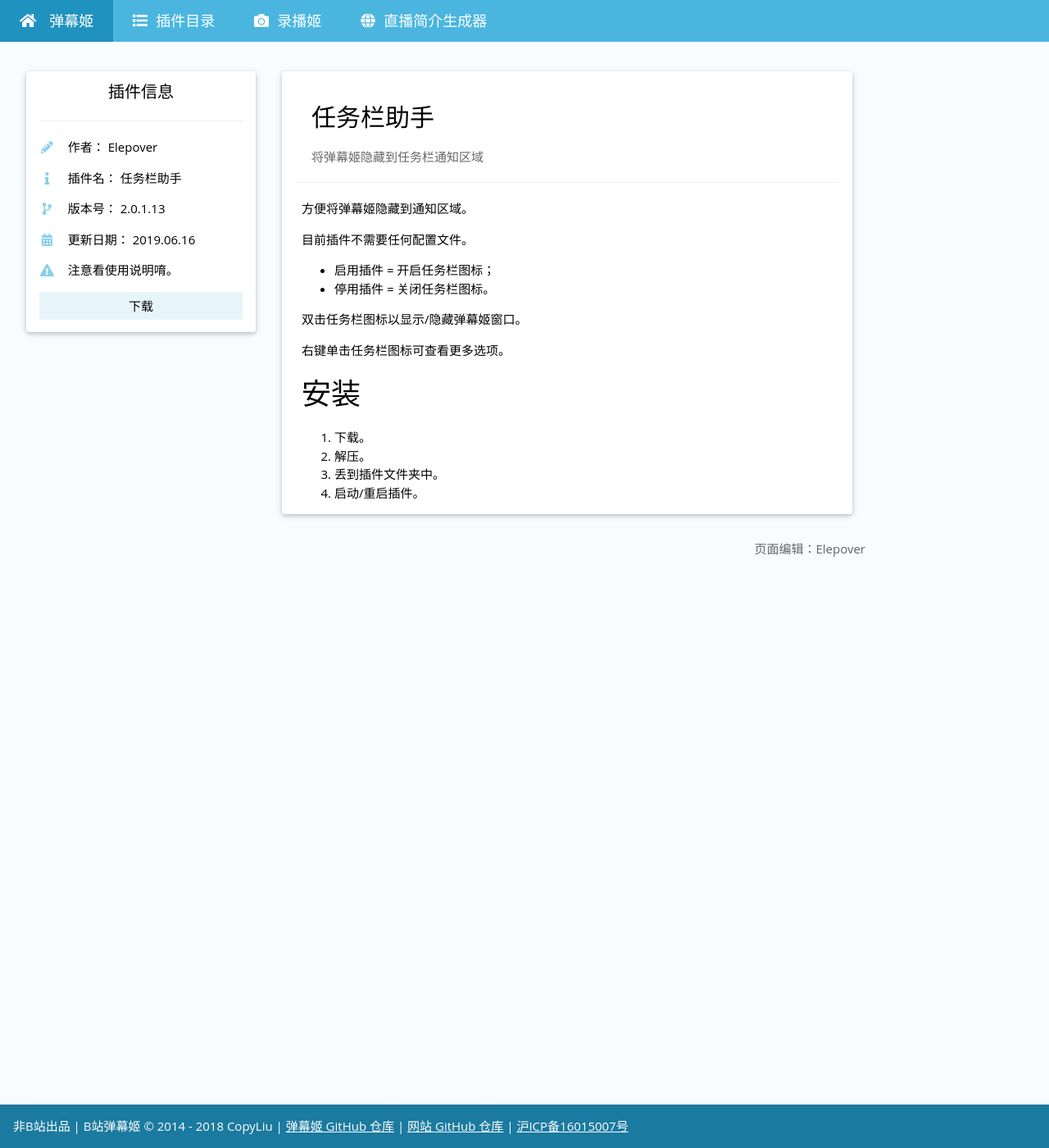
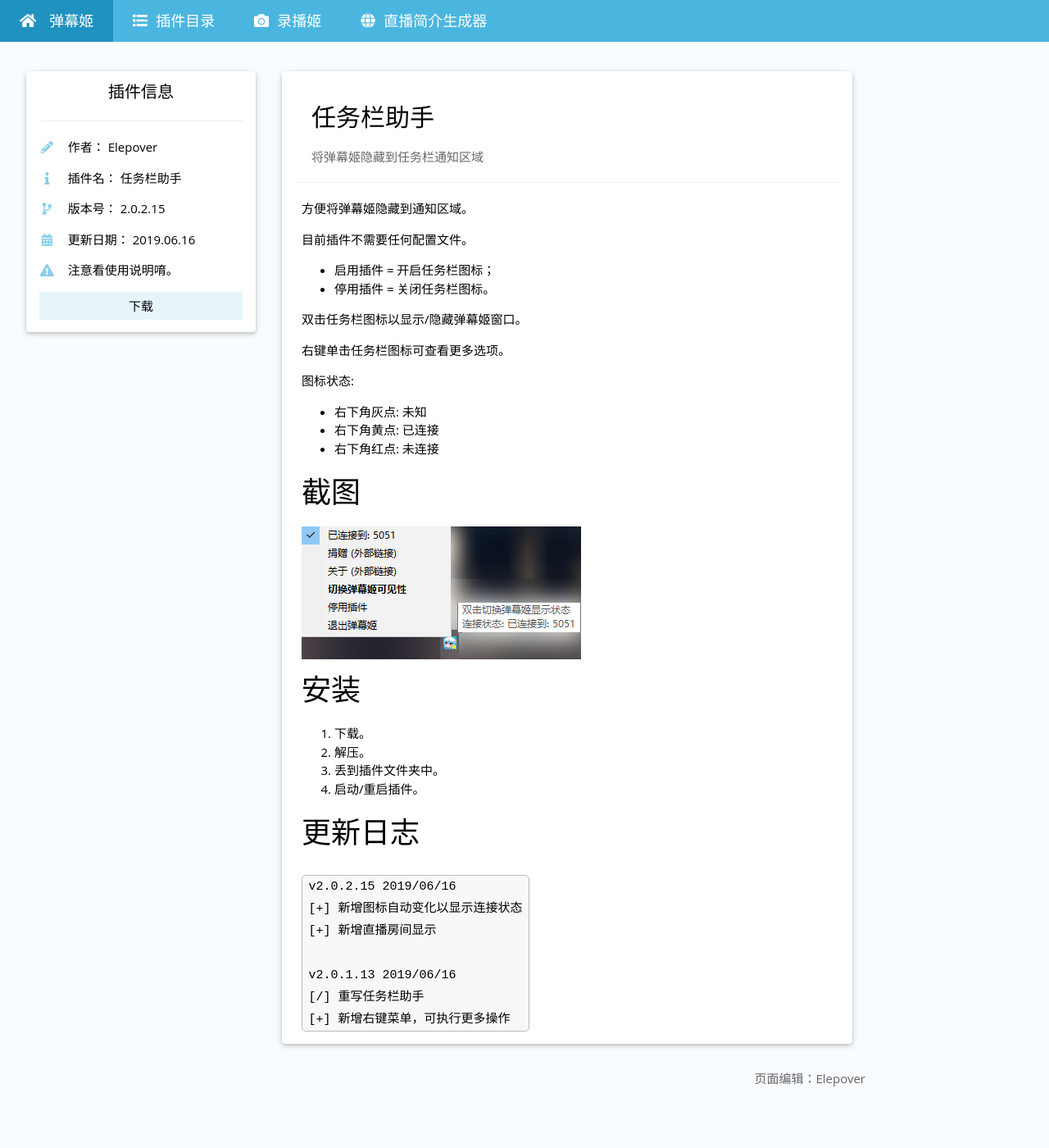
Before and after one commit to Bililive/www.danmuji.org, a Jekyll site: the page built from _plugin/DMJ_Taskbar.md, in a window 1280 px wide and 1400 px high. Shown: the whole window at 82% size. Built offline with Jekyll 4.4.1, drawn with Linux system fonts in a browser that asks for light colours.

Commit message:
update to 2.0.2.15

````diff
--- a/_plugin/DMJ_Taskbar.md
+++ b/_plugin/DMJ_Taskbar.md
@@ -5,8 +5,8 @@ auther: Elepover
 plugin_author: Elepover
 plugin_name: 任务栏助手
 plugin_desc: 将弹幕姬隐藏到任务栏通知区域
-plugin_version: 2.0.1.13
-plugin_update_datetime: 2019-06-16 16:00:00 +0800
+plugin_version: 2.0.2.15
+plugin_update_datetime: 2019-06-16 21:00:00 +0800
 #plugin_update_desc:
 #  当次更新介绍写这里，可选
 plugin_dllink: /resource/DMJ_Taskbar/DMJ_Taskbar.zip
@@ -24,9 +24,31 @@ plugin_dlnote: 注意看使用说明唷。
 
 右键单击任务栏图标可查看更多选项。
 
+图标状态:
+
+- 右下角灰点: 未知
+- 右下角黄点: 已连接
+- 右下角红点: 未连接
+
+# 截图
+
+![一览](/resource/DMJ_Taskbar/preview.png)
+
 # 安装
 
 1. 下载。
 2. 解压。
 3. 丢到插件文件夹中。
 4. 启动/重启插件。
+
+# 更新日志
+
+```
+v2.0.2.15 2019/06/16
+[+] 新增图标自动变化以显示连接状态
+[+] 新增直播房间显示
+
+v2.0.1.13 2019/06/16
+[/] 重写任务栏助手
+[+] 新增右键菜单，可执行更多操作
+```
````
Also changed, not shown: _plugin/Re-TTSCat.md (line endings or trailing spaces), resource/DMJ_Taskbar/preview.png (added), 1 other file.
